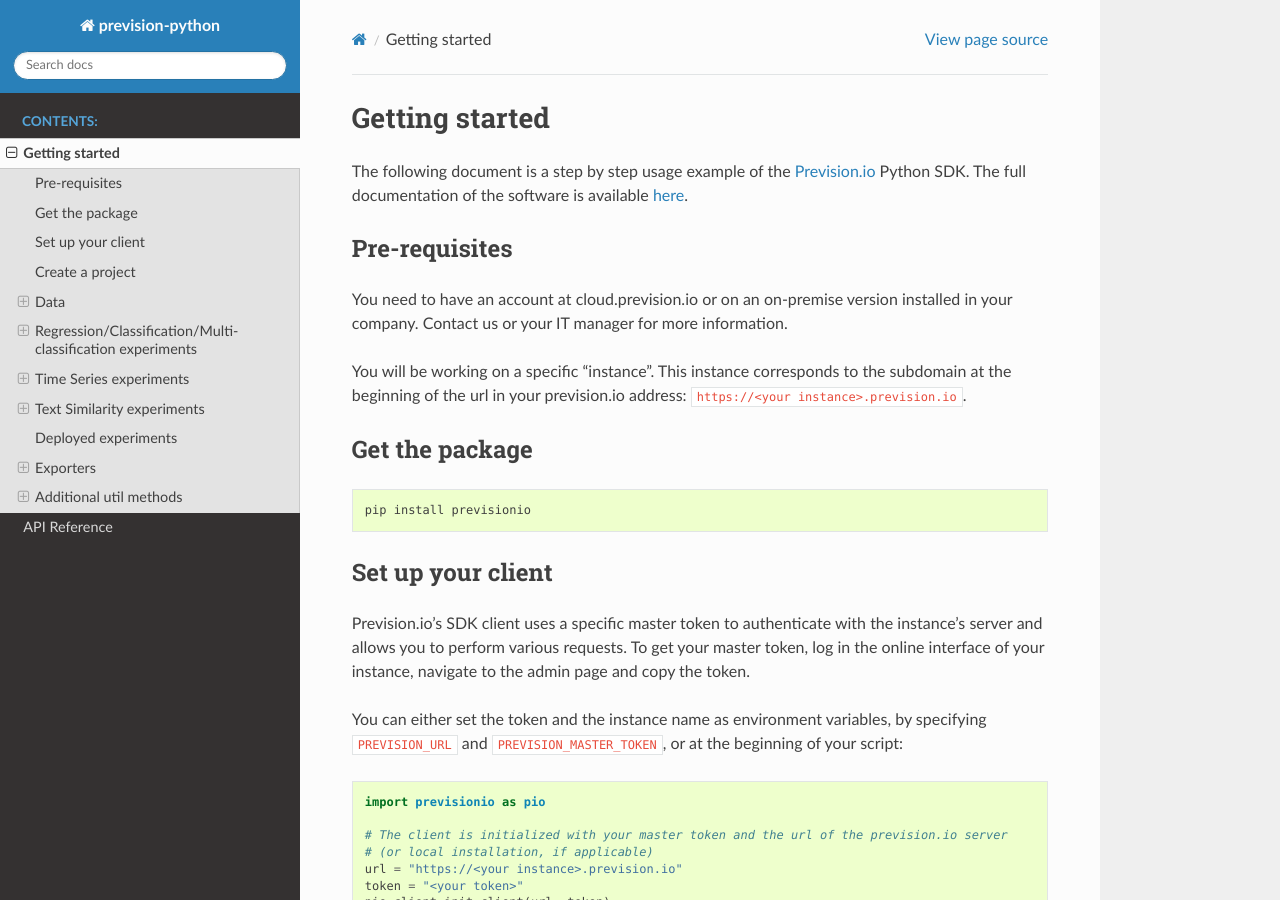
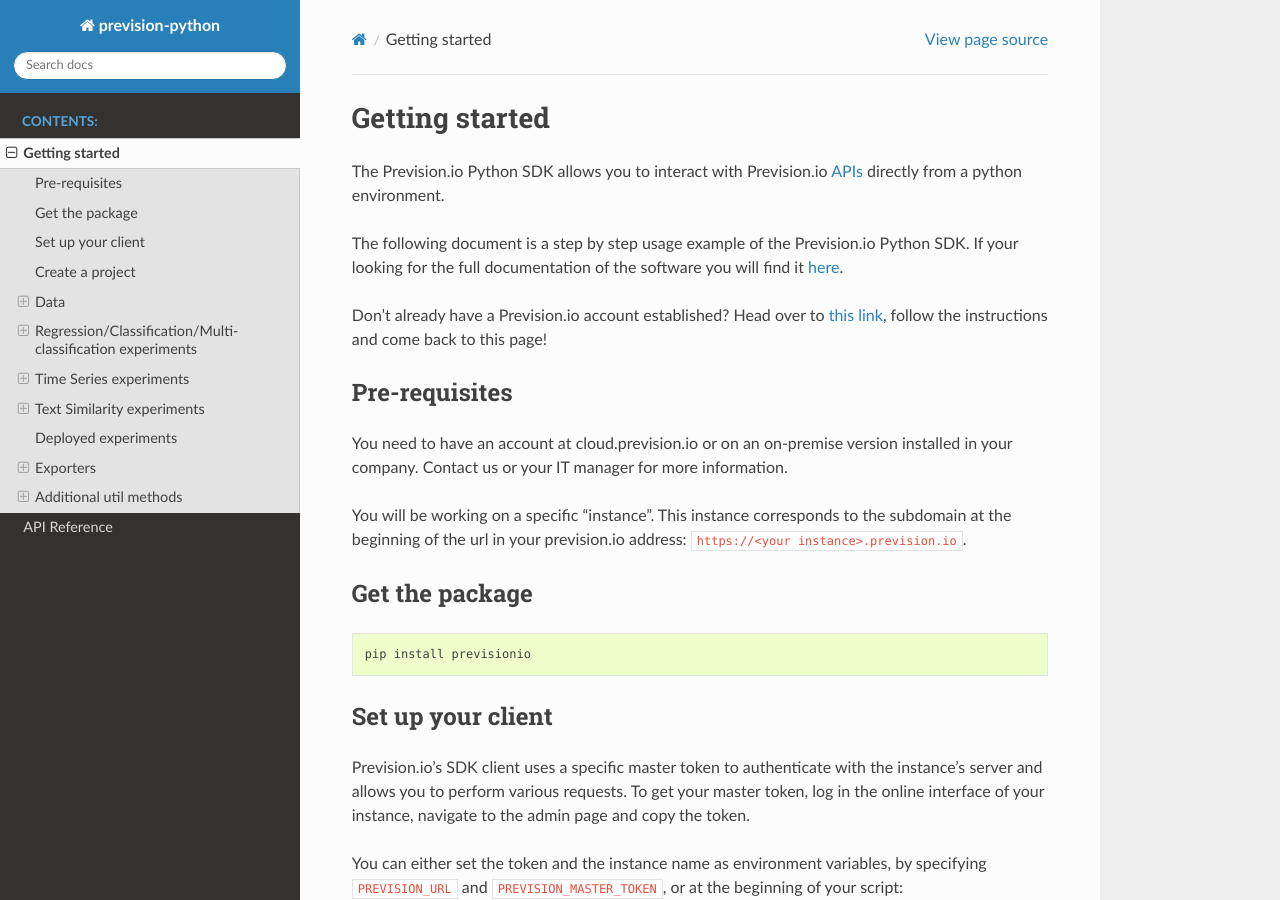
Before and after one commit to previsionio/prevision-python, a Sphinx documentation site: the page built from docs/source/getting_started.rst, in a window 1280 px wide and 900 px high. Built offline with Sphinx 7.4.7 and the Read the Docs theme 2.0.0, drawn with Linux system fonts in a browser that asks for light colours; formulas are drawn with MathJax 3.

Commit message:
chore: fix underline length, add link to base APIs and account creation

```diff
--- a/docs/index.rst
+++ b/docs/index.rst
@@ -8,8 +8,7 @@
 
 Prevision.io is an automated SaaS machine learning platform that enables you to create deploy and monitor powerful predictive models and business applications.
 
-This documentation focuses on how to use Prevision.io's Python SDK for a direct usage
-in your data science scripts.
+This documentation focuses on how to use Prevision.io's Python SDK for a direct usage in your data science scripts.
 
 To take a quick peek at the available features, look at the :ref:`getting_started` guide.
 
--- a/docs/source/getting_started.rst
+++ b/docs/source/getting_started.rst
@@ -4,7 +4,11 @@
 Getting started
 ***************
 
-The following document is a step by step usage example of the `Prevision.io <https://prevision.io/>`_ Python SDK. The full documentation of the software is available `here <https://previsionio.readthedocs.io/fr/latest/>`_.
+The Prevision.io Python SDK allows you to interact with Prevision.io `APIs <https://cloud.prevision.io/api/documentation/>`_ directly from a python environment.
+
+The following document is a step by step usage example of the Prevision.io Python SDK. If your looking for the full documentation of the software you will find it `here <https://previsionio.readthedocs.io/fr/latest/>`_.
+
+Don't already have a Prevision.io account established? Head over to `this link <https://previsionio.readthedocs.io/fr/latest/Introduction/getting-started.html>`_, follow the instructions and come back to this page!
 
 Pre-requisites
 ==============
@@ -191,7 +195,7 @@
     out_path = dataset.download(download_path="your/local/path")
 
 Regression/Classification/Multi-classification experiments
-=======================================================
+==========================================================
 
 Configuring the dataset
 -----------------------
@@ -293,7 +297,7 @@
     prediction_df = experiment_version.predict(test_dataframe)
 
 Time Series experiments
-====================
+=======================
 
 A time series experiment is very similar to a regression experiment. The main differences rely in the dataset configuration, and the specification of a time window.
 
@@ -360,7 +364,7 @@
 The prediction workflow is the same as for a classic experiment (detailed in :ref:`making prediction`).
 
 Text Similarity experiments
-========================
+===========================
 
 A Text Similarity experiment matches the most similar texts between a dataset containing descriptions (can be seen as a catalog) and a dataset containing queries. It first converts texts to numerical vectors (text embeddings) and then performs a similarity search to retrieve the most similar documents to a query.
 
@@ -468,7 +472,7 @@
 To get a full documentation check the api reference of :class:`.TextSimilarityModel` prediction methods.
 
 Deployed experiments
-=================
+====================
 
 Prevision.io's SDK allows to deploy an experiment's models. Deployed models are made available for unit and bulk prediction through apis. Then you can follow the usage of a model and the evolution of its input features distribution.
 
@@ -573,7 +577,7 @@
 =======================
 
 Retrieving an experiment version
----------------------
+--------------------------------
 
 Since an experiment version can be somewhat long to train, it can be useful to separate the training, monitoring and prediction phases.
 
```
